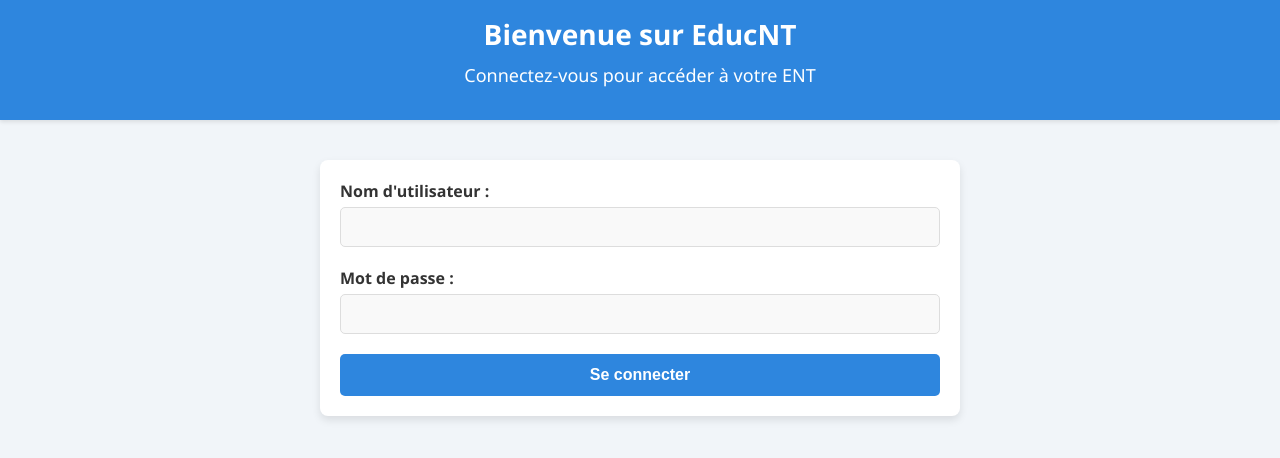
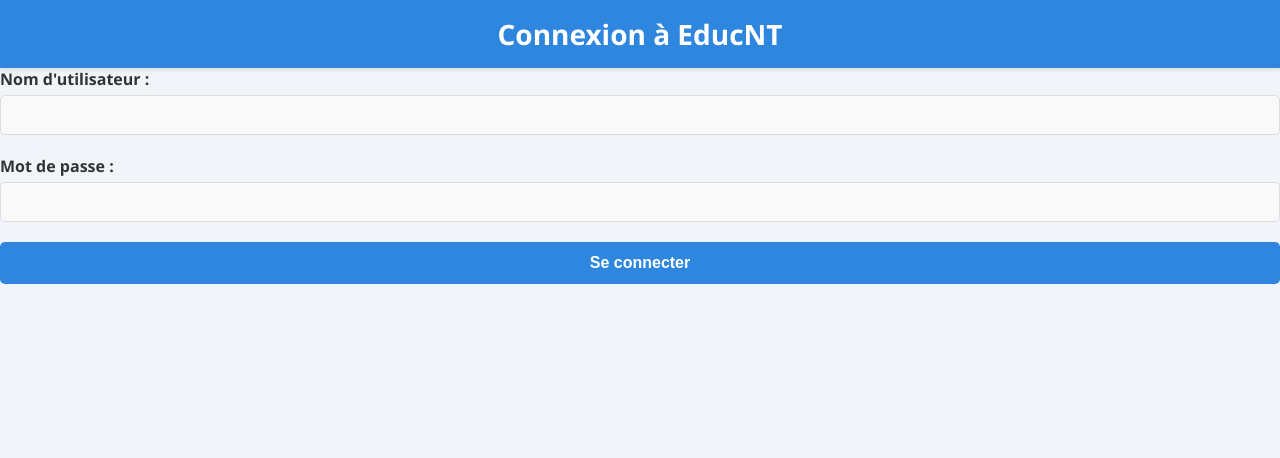
Before and after one commit to educnt/educnt.github.io, a plain HTML site: page login.html in a window 1280 px wide. Drawn offline with Linux system fonts and the light colour scheme.

Commit message:
Update login.html

```diff
--- a/login.html
+++ b/login.html
@@ -3,16 +3,14 @@
 <head>
     <meta charset="UTF-8">
     <meta name="viewport" content="width=device-width, initial-scale=1.0">
-    <title>EducNT - Connexion</title>
+    <title>Connexion - EducNT</title>
     <link rel="stylesheet" href="css/style.css">
 </head>
 <body>
     <header>
-        <h1>Bienvenue sur EducNT</h1>
-        <p>Connectez-vous pour accéder à votre ENT</p>
+        <h1>Connexion à EducNT</h1>
     </header>
 
-    <section>
     <form id="loginForm">
         <label for="username">Nom d'utilisateur :</label>
         <input type="text" id="username" required>
@@ -20,8 +18,6 @@
         <input type="password" id="password" required>
         <button type="submit">Se connecter</button>
     </form>
-        <div id="loginError" class="error"></div>
-    </section>
 
     <script src="js/auth.js"></script>
 </body>
```
Lines whose indentation alone changed are shown as unchanged.
